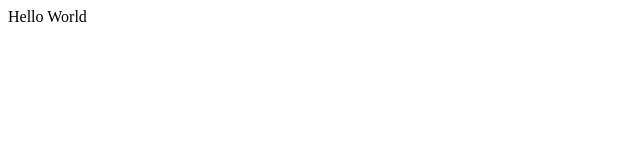
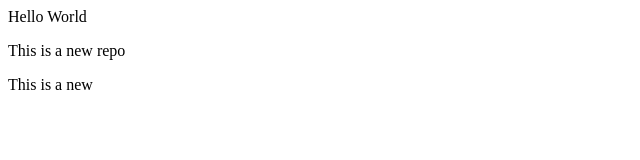
Before and after one commit to RudreshJain/Learning-Git, a plain HTML site: page index.html in a window 1280 px wide. Shown: the whole page, without its empty margins (0-640 px from the left). Drawn offline with Linux system fonts and the light colour scheme.

Commit message:
Added new feature

```diff
--- a/index.html
+++ b/index.html
@@ -1,3 +1,5 @@
 <p>
     Hello World
 </p>
+<p>This is a new repo</p>
+<p>This is a new</p>
```
